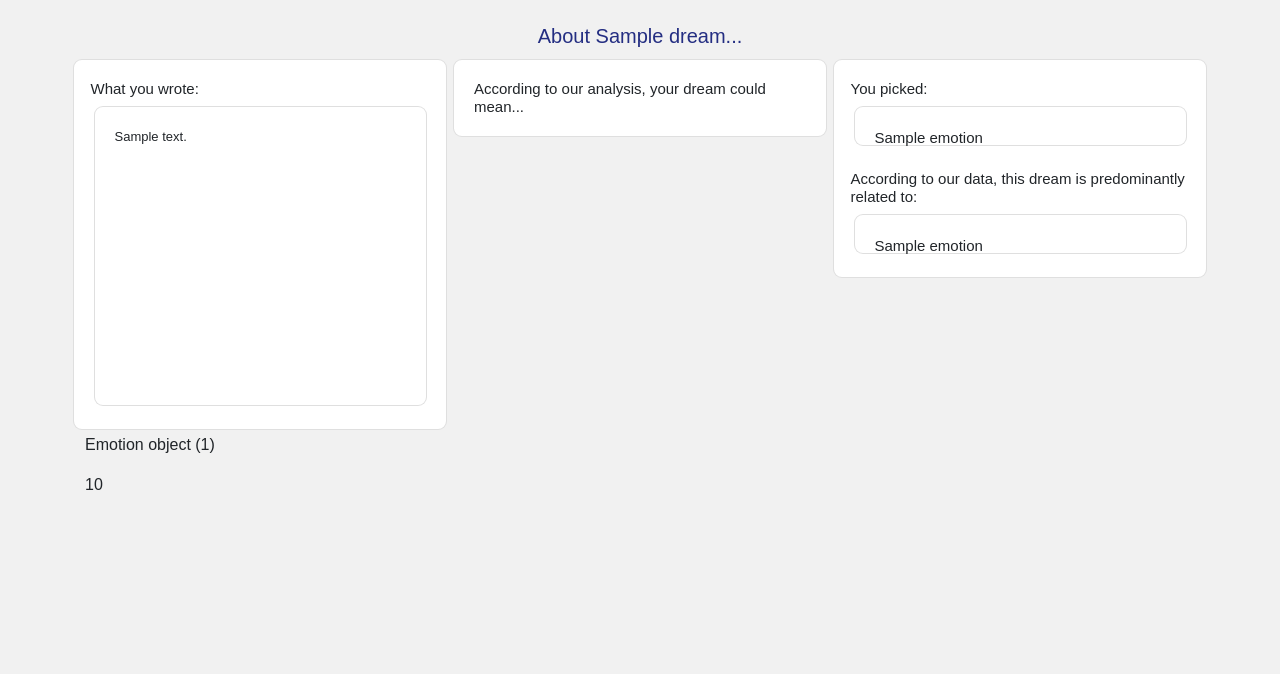
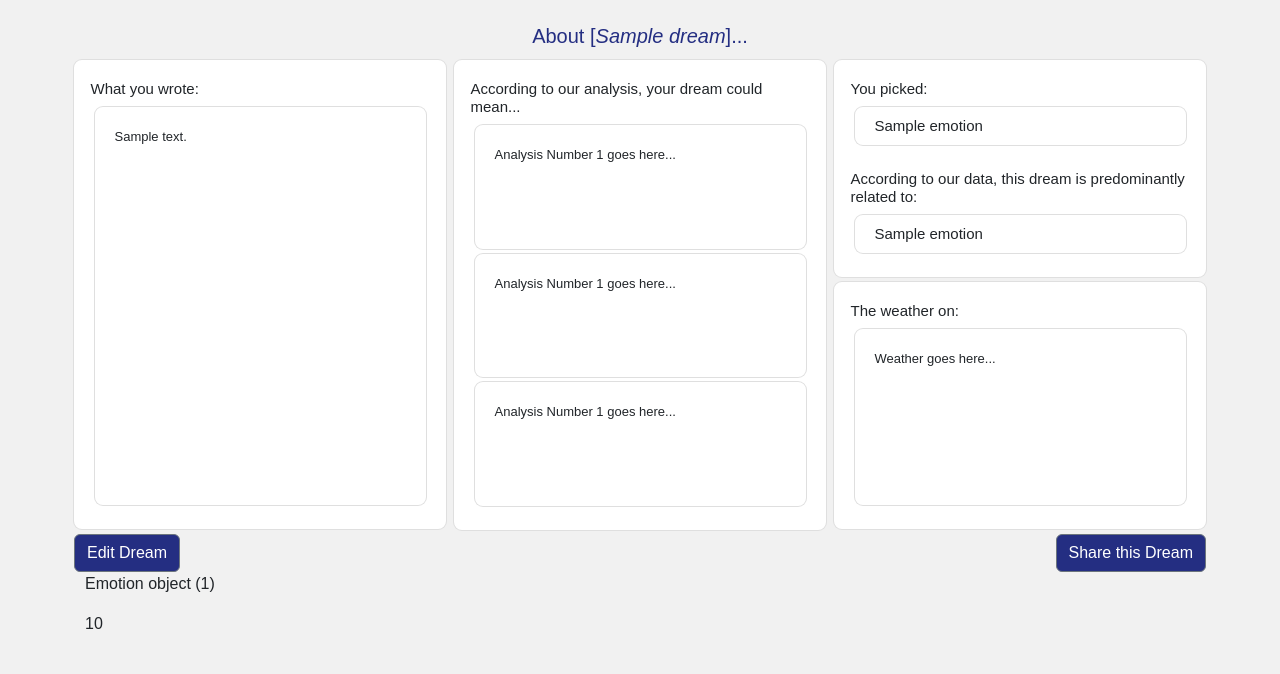
Before and after one commit to imaginethinking/lunar-somnio, a Django app: page /lunar_somnio/dream/1 in a window 1280 px wide. Shown: the part 126-800 px from the top of the page. Run offline with Django 3.2, Linux system fonts and the light colour scheme; a user stored in the database is signed in; tables that the repository leaves empty hold one stand-in row (values such as "Sample post"); grey boxes marked "Sample" are stand-in pictures; some libraries are stand-ins or nearby versions; some web fonts are replaced.

Commit message:
Almost done with Dream Analyzer format

```diff
--- a/static/CSS/style.css
+++ b/static/CSS/style.css
@@ -100,7 +100,7 @@ body {
 
 .dream-card {
   width: 333px;
-  height: 300px;
+  height: 400px;
   text-align: left;
   align-items: start;
 }
@@ -114,9 +114,38 @@ body {
   height: 40px;
   text-align: left;
   align-items: start;
+  justify-content: center;
 }
 
 .dream-analyzer-titles {
   font-size: 15px;
   text-align: left;
 }
+
+.weather-card {
+  width: 333px;
+  height: 178px;
+  text-align: left;
+  align-items: start;
+  justify-content: center;
+}
+
+.btn-d1 {
+  border-radius: 6px;
+  background-color: #242e82;
+}
+
+
+.btn-d2 {
+  border-radius: 6px;
+  background-color: #242e82;
+  margin-right: 4px;
+}
+
+.analyzer-card {
+  width: 333px;
+  height: 125.5px;
+  text-align: left;
+  align-items: start;
+  justify-content: center;
+}
--- a/templates/lunar_somnio/base.html
+++ b/templates/lunar_somnio/base.html
@@ -25,13 +25,15 @@
     <button class="navbar-toggler" type="button" data-bs-toggle="collapse" data-bs-target="#navbarNav" aria-controls="navbarNav" aria-expanded="false" aria-label="Toggle navigation">
       <span class="navbar-toggler-icon"></span>
     </button>
+
     <div class="collapse navbar-collapse" id="navbarNav">
       <ul class="navbar-nav ml-auto">
         <li class="nav-item">
           <a class="nav-link active" aria-current="page" href="{% url 'lunar_somnio:login' %}">Home</a>
         </li>
         <li class="nav-item">
-          <a class="nav-link" href="#">Dream Analyzer</a>
+          <a class="nav-link" href="{% url 'lunar_somnio:dream-analyzer' 1 %}">Dream Analyzer</a>
+          <!-- <a class="nav-link" href="#">Dream Analyzer</a> -->
         </li>
         <li class="nav-item">
           <a class="nav-link" href="{% url 'lunar_somnio:profile' %}"><img class="profilepic" src='{{ request.user.userprofile.profile_pic }}'></a>
--- a/templates/lunar_somnio/dream-analyzer.html
+++ b/templates/lunar_somnio/dream-analyzer.html
@@ -7,7 +7,7 @@
 
 {% block body_block %}
 
-<h1 class="titlestyle2"> About {{ dream.title }}...</h1>
+<h1 class="titlestyle2"> About [<em>{{ dream.title }}</em>]...</h1>
 
 <div class="row g-4">
 
@@ -28,6 +28,24 @@
         <div class="card dream-analyzer-titles">
             <div class="card-body">
                 <h5 class="card-text dream-analyzer-titles">According to our analysis, your dream could mean...</h5>
+
+                    <div class="card analyzer-card">
+                        <div class="card-body">
+                            <p class="card-text dream-bodytext">Analysis Number 1 goes here...</p>
+                        </div>
+                    </div>
+
+                    <div class="card analyzer-card">
+                        <div class="card-body">
+                            <p class="card-text dream-bodytext">Analysis Number 1 goes here...</p>
+                        </div>
+                    </div>
+
+                    <div class="card analyzer-card">
+                        <div class="card-body">
+                            <p class="card-text dream-bodytext">Analysis Number 1 goes here...</p>
+                        </div>
+                    </div>
             </div>
         </div>
     </div>
@@ -53,7 +71,21 @@
                     </div>
             </div>
         </div>
+
+        <div class="card dream-analyzer-titles">
+            <div class="card-body">
+                <h5 class="card-text dream-analyzer-titles">The weather on:</h5>
+                    <div class="card weather-card">
+                        <div class="card-body">
+                                <p class="card-text dream-bodytext"> Weather goes here... </p>
+                        </div>
+                    </div>
+            </div>
+        </div>
     </div>
+
+    <a href="{% url 'lunar_somnio:login' %}"><button class="btn btn-secondary btn-d1 ml-1">Edit Dream</button></a>
+    <a href="{% url 'lunar_somnio:profile' %}" class="ml-auto"><button class="btn btn-secondary btn-d2">Share this Dream</button></a>
 
 </div>
 
```
Also changed, not shown: 2 other files.
